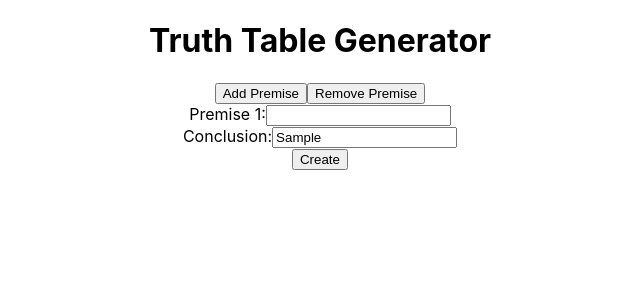
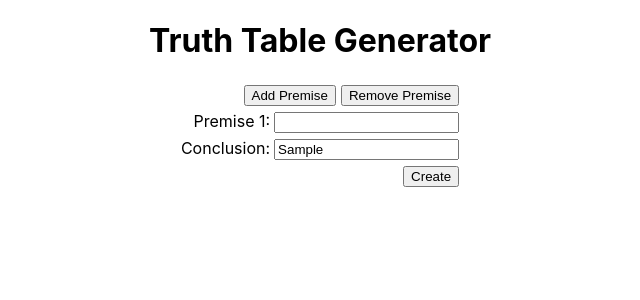
Before and after one commit to hill93/truth-tables-app, a React (Create React App) app: page / in a window 1280 px wide. Both pictures are taken after typing "Sample" into the empty fields and a click on the button "Add Premise". Shown: the top 300 px of the page, without its empty margins (320-960 px from the left). Built offline with nearby package versions, Linux system fonts and the light colour scheme; what antlr4 would draw is missing.

Commit message:
some styling

```diff
--- a/src/App.css
+++ b/src/App.css
@@ -36,3 +36,11 @@
     transform: rotate(360deg);
   }
 }
+
+.buttonSpacing {
+  margin-right: 5px;
+}
+
+button,input {
+  margin: 3px 0 3px;
+}
--- a/src/components/input/PremiseInput.js
+++ b/src/components/input/PremiseInput.js
@@ -1,9 +1,10 @@
+import './css/TruthTableInput.css'
 import React from 'react';
 
 const PremiseInput = ({premiseNo, handleInputChange}) => {
   return (
-    <div>
-      <label htmlFor="input">Premise {premiseNo}:</label>
+    <div className='sentenceInputs'>
+      <label htmlFor="input" style={{'paddingRight': '4px'}}>Premise {premiseNo}:</label>
       <input
         type="text"
         id="input"
--- a/src/components/input/TruthTableInput.js
+++ b/src/components/input/TruthTableInput.js
@@ -1,3 +1,5 @@
+import '../../App.css';
+import './css/TruthTableInput.css';
 import React, { useState } from 'react';
 import PremiseInput from './PremiseInput';
 
@@ -48,19 +50,23 @@ const TruthTableInput = ({ initialiseManager }) => {
   }
 
   return (
-    <div>
-    <button onClick={handleAddPremiseClick}>Add Premise</button>
-    <button onClick={handleRemovePremiseClick}>Remove Premise</button>
+    <div className='truthTableInput'>
+      <div className='truthTableButtons'>
+        <button onClick={handleAddPremiseClick} className='buttonSpacing'>Add Premise</button>
+        <button onClick={handleRemovePremiseClick}>Remove Premise</button>
+      </div>
       {premiseComponents}
       <div>
-        <label htmlFor="input">Conclusion:</label>
+        <label htmlFor="input" style={{'paddingRight': '4px'}}>Conclusion:</label>
         <input
           type="text"
           id="input"
           onChange={handleConclusionChange}
         />
       </div>
-      <button onClick={handleCreateClick}>Create</button>
+      <div className='truthTableButtons'>
+        <button onClick={handleCreateClick}>Create</button>
+      </div>
     </div>
   );
 };
--- /dev/null
+++ b/src/components/input/css/TruthTableInput.css
@@ -0,0 +1,12 @@
+.truthTableInput {
+    width: fit-content;
+    margin: auto;
+}
+
+.truthTableButtons {
+    text-align: right;
+}
+
+.sentenceInputs {
+    text-align: right;
+}
--- a/src/components/table/TruthTable.js
+++ b/src/components/table/TruthTable.js
@@ -1,22 +1,24 @@
+import './css/TruthTable.css'
+
 const TruthTable = ({ truthTableArr }) => {
     return (
-        <table>
+        <table className="truthTable">
             <thead>
                 <tr>
                     {
-                        truthTableArr[0].map(tableItem =>
-                            <th>{tableItem.header}</th>
+                        truthTableArr[0].map((tableItem, i) =>
+                            <th key={i}>{tableItem.header}</th>
                         )
                     }
                 </tr>
             </thead>
             <tbody>
                 {
-                    truthTableArr.map(tableRow =>
-                        <tr>
+                    truthTableArr.map((tableRow, i) =>
+                        <tr key={i}>
                             {
-                                tableRow.map(tableItem =>
-                                    <td>{tableItem.truthValue ? 'T' : 'F'}</td>
+                                tableRow.map((tableItem, j) =>
+                                    <td key={j}>{tableItem.truthValue ? 'T' : 'F'}</td>
                                 )
                             }
                         </tr>
@@ -25,8 +27,6 @@ const TruthTable = ({ truthTableArr }) => {
             </tbody>
         </table>
     )
-
-
 }
 
 export default TruthTable;
--- /dev/null
+++ b/src/components/table/css/TruthTable.css
@@ -0,0 +1,10 @@
+.truthTable {
+  margin-left: auto;
+  margin-right: auto;
+  border-collapse: collapse;
+}
+
+.truthTable td, .truthTable th {
+  border: 1px solid #ddd;
+  padding: 8px;
+}
```
